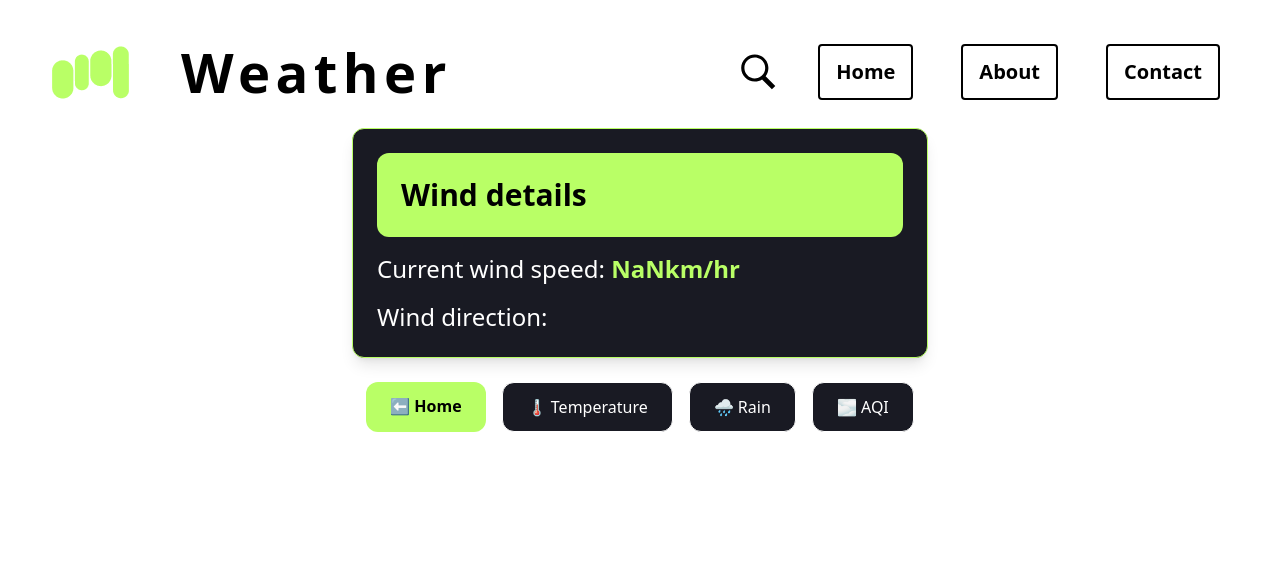
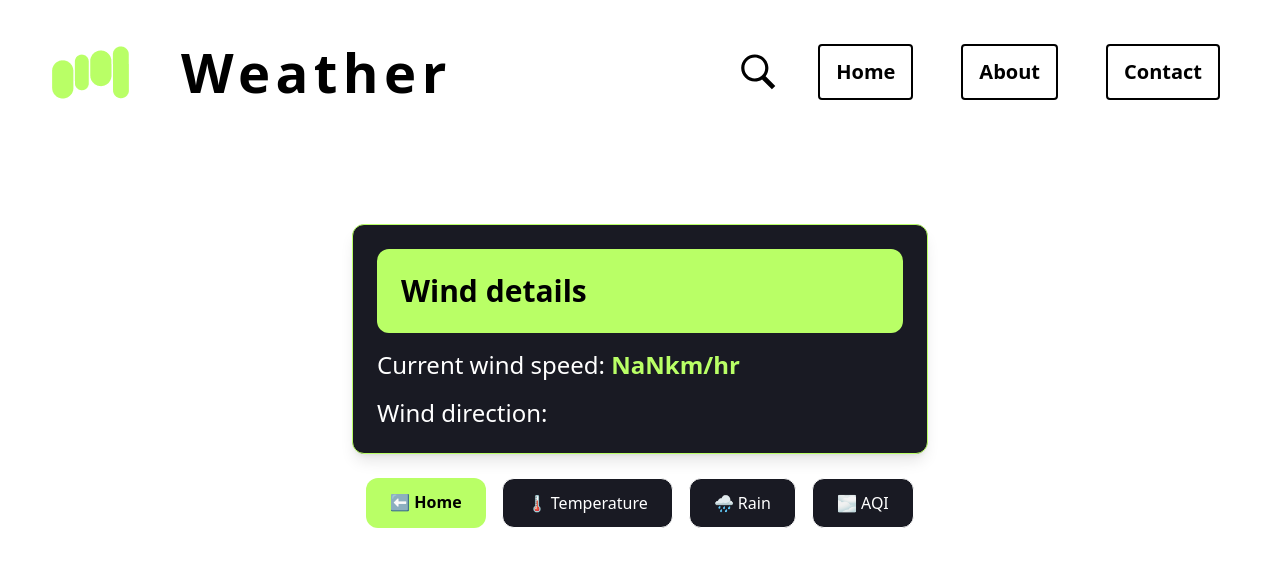
Before and after one commit to Manas-Kalamkar/project_5_weather_react_app, a React (Vite) app: page /project_5_weather_react_app/wind in a window 1280 px wide. Shown: the top 566 px of the page. Built offline with nearby package versions, Linux system fonts and the light colour scheme; no server answers; a web font is replaced by a local one.

Commit message:
top margin added

```diff
--- a/src/component/Wind.jsx
+++ b/src/component/Wind.jsx
@@ -16,7 +16,7 @@ const Wind = ({ weatherData }) => {
   return (
     <div className=' flex flex-col items-center align-middle'>
  <title>Wind Information</title>
-  <div className="w-full max-w-xl space-y-6">
+  <div className="w-full mt-24 max-w-xl space-y-6">
     {/* Wind Result */}
     <div
       id="windResult"
```
